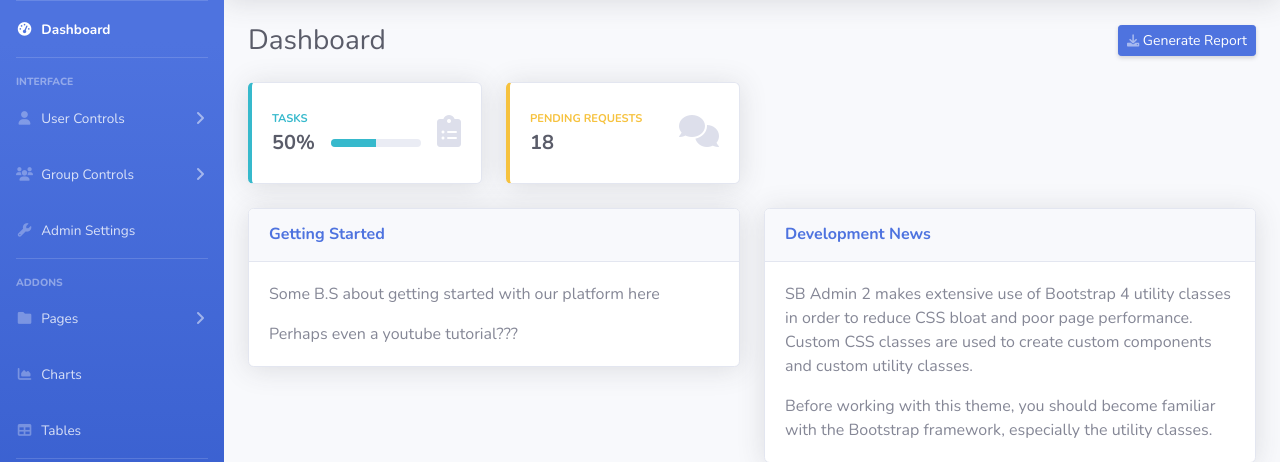
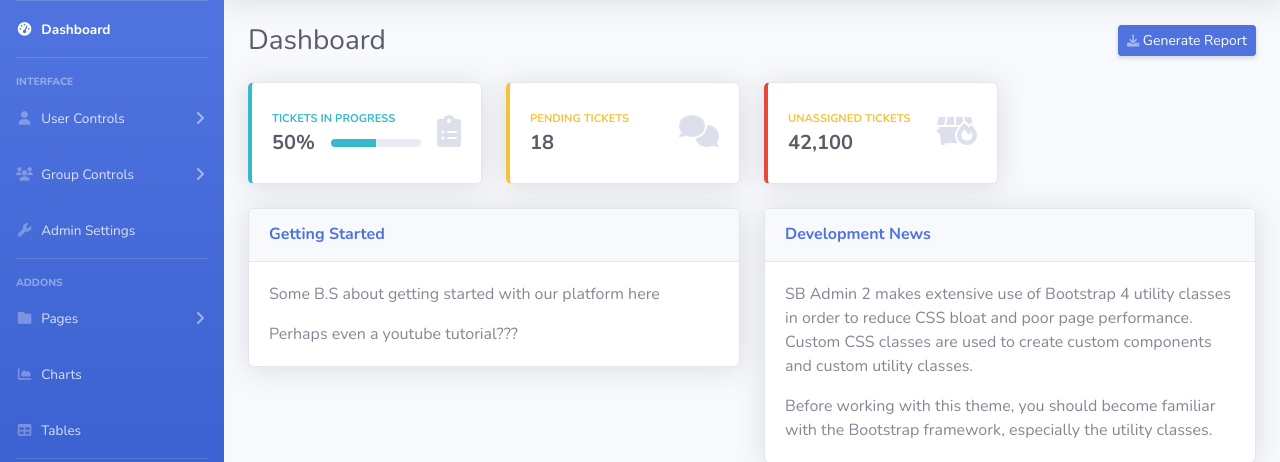
Before and after one commit to AdamM-AU/COSC2635-SlipstreamDevs, a PHP site: page /dashboard.php in a window 1280 px wide. Shown: the part 70-532 px from the top of the page. Run offline with PHP 8.4, Linux system fonts and the light colour scheme; the visitor is signed in with stand-in values (Sample User, id 1).

Commit message:
Update dashboard-home.php

```diff
--- a/Project Source Code/modules/dashboard-home.php
+++ b/Project Source Code/modules/dashboard-home.php
@@ -13,7 +13,7 @@
                                 <div class="card-body">
                                     <div class="row no-gutters align-items-center">
                                         <div class="col mr-2">
-                                            <div class="text-xs font-weight-bold text-info text-uppercase mb-1">Tasks
+                                            <div class="text-xs font-weight-bold text-info text-uppercase mb-1">Tickets in Progress
                                             </div>
                                             <div class="row no-gutters align-items-center">
                                                 <div class="col-auto">
@@ -36,14 +36,14 @@
                             </div>
                         </div>
 
-                        <!-- Pending Requests Card Example -->
+                        <!-- Pending Tickets -->
                         <div class="col-xl-3 col-md-6 mb-4">
                             <div class="card border-left-warning shadow h-100 py-2">
                                 <div class="card-body">
                                     <div class="row no-gutters align-items-center">
                                         <div class="col mr-2">
                                             <div class="text-xs font-weight-bold text-warning text-uppercase mb-1">
-                                                Pending Requests</div>
+                                                Pending Tickets</div>
                                             <div class="h5 mb-0 font-weight-bold text-gray-800">18</div>
                                         </div>
                                         <div class="col-auto">
@@ -53,7 +53,27 @@
                                 </div>
                             </div>
                         </div>
+
+                        <!-- Unassigned Tickets -->
+                        <div class="col-xl-3 col-md-6 mb-4">
+                            <div class="card border-left-danger shadow h-100 py-2">
+                                <div class="card-body">
+                                    <div class="row no-gutters align-items-center">
+                                        <div class="col mr-2">
+                                            <div class="text-xs font-weight-bold text-warning text-uppercase mb-1">
+                                                Unassigned Tickets</div>
+                                            <div class="h5 mb-0 font-weight-bold text-gray-800">42,100</div>
+                                        </div>
+                                        <div class="col-auto">
+                                            <i class="fas fa-dumpster-fire fa-2x text-gray-300"></i>
+                                        </div>
+                                    </div>
+                                </div>
+                            </div>
+                        </div>
+
                     </div>
+
                     <!-- Content Row -->
                     <div class="row">
 						<!-- Content Column -->
```
